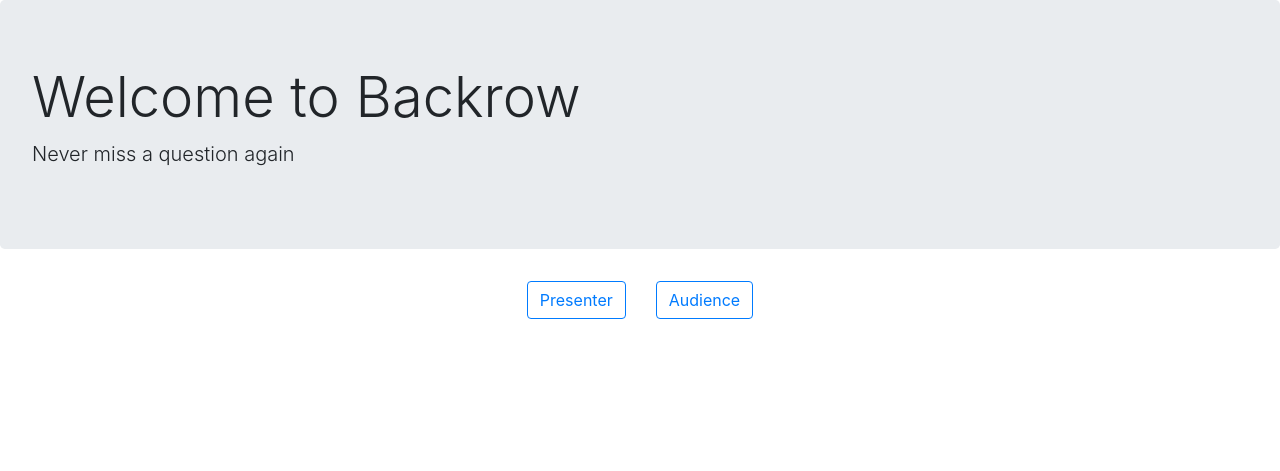
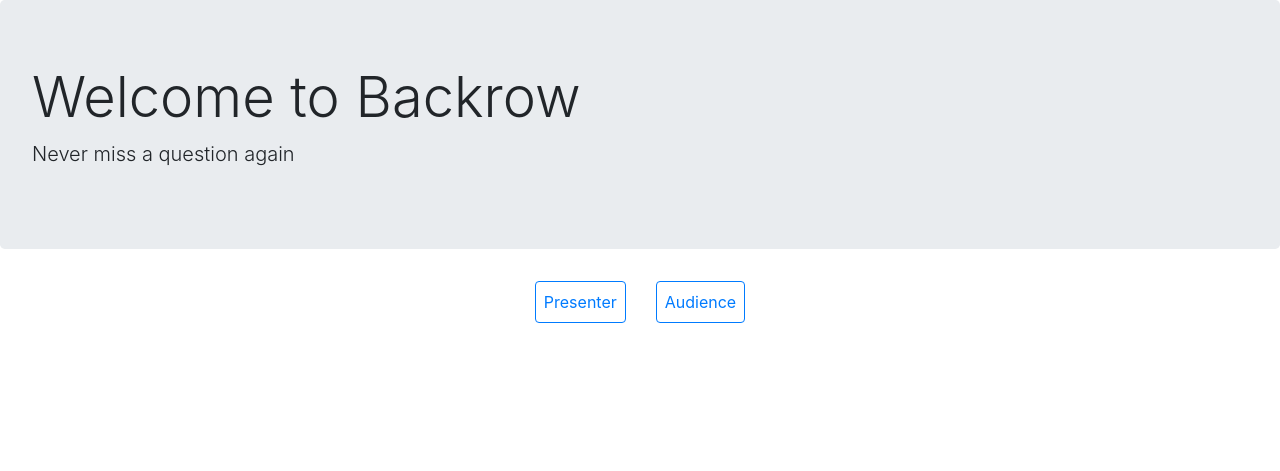
Before and after one commit to jogden4195/BackRow, a Django app: page / in a window 1280 px wide. Shown: the top 471 px of the page. Run offline with Django 3.2, Linux system fonts and the light colour scheme; some libraries are stand-ins or nearby versions.

Commit message:
fix spacing

```diff
--- a/project/src/landing/templates/landing/index.html
+++ b/project/src/landing/templates/landing/index.html
@@ -1,8 +1,10 @@
 <!DOCTYPE html>
 <html>
+
 <head>
   <meta charset="UTF-8">
-    <link rel="stylesheet" href="https://stackpath.bootstrapcdn.com/bootstrap/4.3.1/css/bootstrap.min.css" integrity="sha384-ggOyR0iXCbMQv3Xipma34MD+dH/1fQ784/j6cY/iJTQUOhcWr7x9JvoRxT2MZw1T" crossorigin="anonymous">
+  <link rel="stylesheet" href="https://stackpath.bootstrapcdn.com/bootstrap/4.3.1/css/bootstrap.min.css" integrity="sha384-ggOyR0iXCbMQv3Xipma34MD+dH/1fQ784/j6cY/iJTQUOhcWr7x9JvoRxT2MZw1T"
+    crossorigin="anonymous">
   <title>Backrow</title>
 </head>
 
@@ -11,15 +13,16 @@
     <h1 class="display-4">Welcome to Backrow</h1>
     <p class="lead">Never miss a question again</p>
   </div>
-    <div class="container">
   <div class="row justify-content-center">
-        <div class="col-sm-auto">
-          <a href="/picker" role="button" class="btn btn-outline-primary">Presenter</a>
+    <div class="d-flex justify-content-around">
+      <div class="col-sm">
+        <a href="/picker" role="button" class="btn btn-outline-primary p-2">Presenter</a>
       </div>
-        <div class="col-sm-auto">
-          <a href="/audience" role="button" class="btn btn-outline-primary">Audience</a>
+      <div class="col-sm">
+        <a href="/audience" role="button" class="btn btn-outline-primary p-2">Audience</a>
       </div>
     </div>
   </div>
 </body>
+
 </html>
```
Lines whose indentation alone changed are shown as unchanged.
